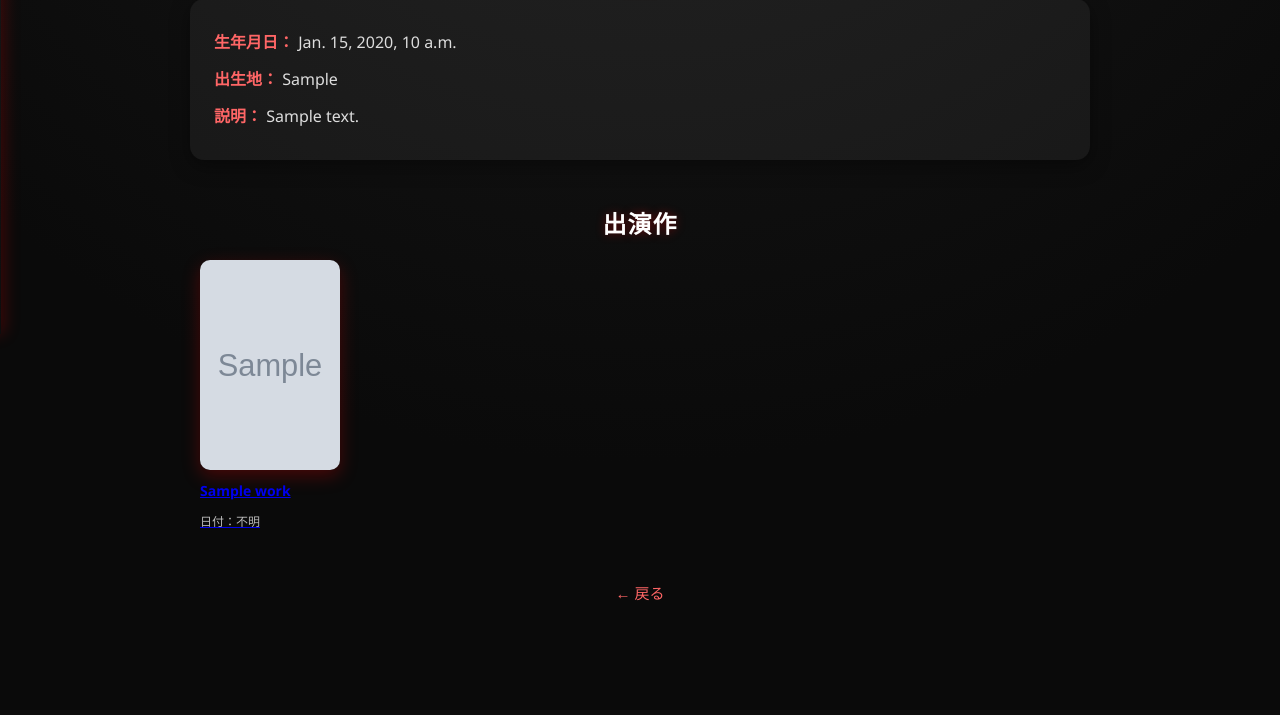
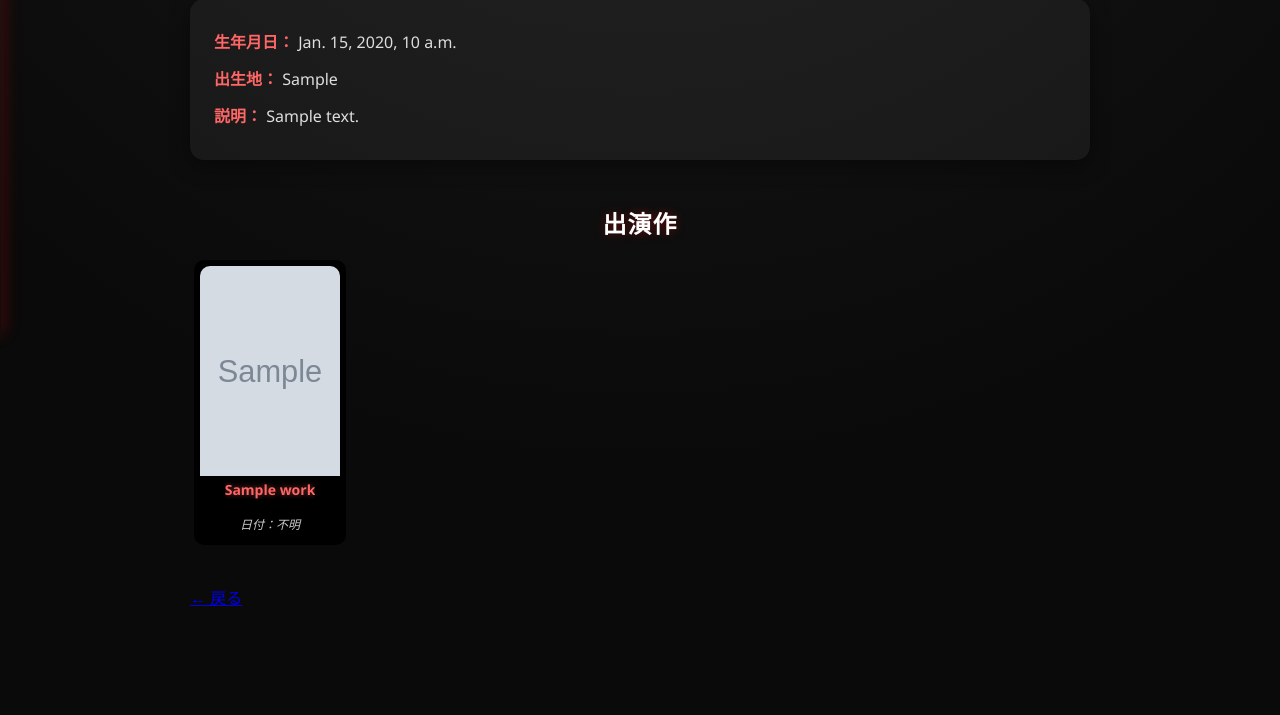
Before and after one commit to mayu08672/Movie, a Django app: template MovieProject/templates/person_detail.html in a window 1280 px wide. Shown: the part 486-1201 px from the top of the page. Before the commit the page ends 1087 px from the top, so only its background shows below. Run offline with Django 5.2, Linux system fonts and the light colour scheme; the template is opened without the code that fills it: most values are stand-ins (such as "Sample title", 1, 10 or a date in 2020); grey boxes marked "Sample" are stand-in pictures.

Commit message:
サブスク、personの見た目変更

```diff
--- a/MovieProject/Movie/views/movie_detail_views.py
+++ b/MovieProject/Movie/views/movie_detail_views.py
@@ -13,6 +13,8 @@ SUBSCRIPTION_URLS = {
     "Netflix": "https://www.netflix.com/jp/",
     "Amazon Prime Video": "https://www.amazon.co.jp/Prime-Video/b?ie=UTF8&node=3535604051",
     "Disney+": "https://www.disneyplus.com/ja-jp",
+    "Apple TV+": "https://tv.apple.com/jp",
+    "U-NEXT": "https://video.unext.jp/",
     "Hulu": "https://www.hulu.jp/",
     # 必要に応じて追加
 }
--- a/MovieProject/static/css/person_detail.css
+++ b/MovieProject/static/css/person_detail.css
@@ -97,50 +97,68 @@ h2 {
     margin-bottom: 40px;
 }
 
-/* ポスター */
+/* カード全体 */
 .poster-wrapper {
+    display: flex;
+    flex-direction: column;
+    align-items: center;
+    justify-content: flex-start;
+    padding: 6px;
     transition: transform 0.25s ease, box-shadow 0.25s ease;
+    cursor: pointer;
+    /* クリック可能を示す */
+    text-decoration: none;
+    /* リンクっぽさ消す */
+    color: inherit;
+    /* 文字色維持 */
+    border-radius: 10px;
+    background: #000;
+    /* カード背景 */
+    overflow: hidden;
 }
 
 .poster-wrapper:hover {
     transform: scale(1.08);
+    box-shadow: 0 6px 18px rgba(255, 0, 0, 0.35);
 }
 
+/* ポスター画像 */
 .poster-img {
     width: 140px;
     height: 210px;
     object-fit: cover;
-    border-radius: 10px;
-    background: #000;
-    box-shadow: 0 6px 18px rgba(255, 0, 0, 0.25);
+    border-radius: 10px 10px 0 0;
+    background: #111;
 }
 
+/* 作品タイトル */
 .work-title {
-    font-weight: bold;
+    font-weight: 600;
     font-size: 14px;
-    margin: 6px 0 2px;
-}
+    /* 少し小さくして2行入る余裕を確保 */
+    line-height: 1.2em;
+    margin: 6px 0 4px;
+    text-align: center;
+    color: #ff6666;
+    text-shadow: 0 0 6px rgba(255, 102, 102, 0.5);
 
-.work-date {
-    font-size: 12px;
-    color: #bbb;
+    display: -webkit-box;
+    /* 2行まで表示 */
+    -webkit-line-clamp: 2;
+    /* 最大2行 */
+    -webkit-box-orient: vertical;
+    overflow: hidden;
+    word-break: break-word;
+    /* 長い単語も折り返す */
 }
 
 
-
-/* 戻るリンク */
-.back-link {
+/* 日付 */
+.work-date {
+    font-size: 12px;
+    color: #ccc;
     text-align: center;
-    margin-top: 30px;
+    margin-bottom: 6px;
+    font-style: italic;
+    text-shadow: 0 0 3px rgba(0, 0, 0, 0.5);
 }
-
-.back-link a {
-    color: #ff6666;
-    text-decoration: none;
-    font-size: 15px;
-    transition: color 0.2s;
-}
-
-.back-link a:hover {
-    color: #ff9999;
-}
--- a/MovieProject/static/js/movie_detail.js
+++ b/MovieProject/static/js/movie_detail.js
@@ -13,7 +13,7 @@ document.addEventListener('DOMContentLoaded', () => {
         'u-next': title => `https://video.unext.jp/search?query=${encodeURIComponent(title)}`,
         'amazon prime video': title => `https://www.amazon.co.jp/s?k=${encodeURIComponent(title)}&i=instant-video`,
         'disney plus': title => `https://www.disneyplus.com/ja-jp/search?q=${encodeURIComponent(title)}`,
-        'dtv': title => `https://video.dmkt-sp.jp/search?keyword=${encodeURIComponent(title)}`
+        'apple tv plus': title => `https://tv.apple.com/jp/search/${encodeURIComponent(title)}`,
     };
 
     /* ───────────────
--- a/MovieProject/templates/latest_movies.html
+++ b/MovieProject/templates/latest_movies.html
@@ -12,6 +12,7 @@
         <button type="button" class="provider-btn" data-provider="9">Amazon Prime</button>
         <button type="button" class="provider-btn" data-provider="15">Hulu</button>
         <button type="button" class="provider-btn" data-provider="71">U-NEXT</button>
+        <button type="button" class="provider-btn" data-provider="350">Apple TV+</button>
         <button type="button" class="provider-btn" data-provider="337">Disney+</button>
 
 
```
Also changed, not shown: MovieProject/static/js/person_detail.js (line endings or trailing spaces).
